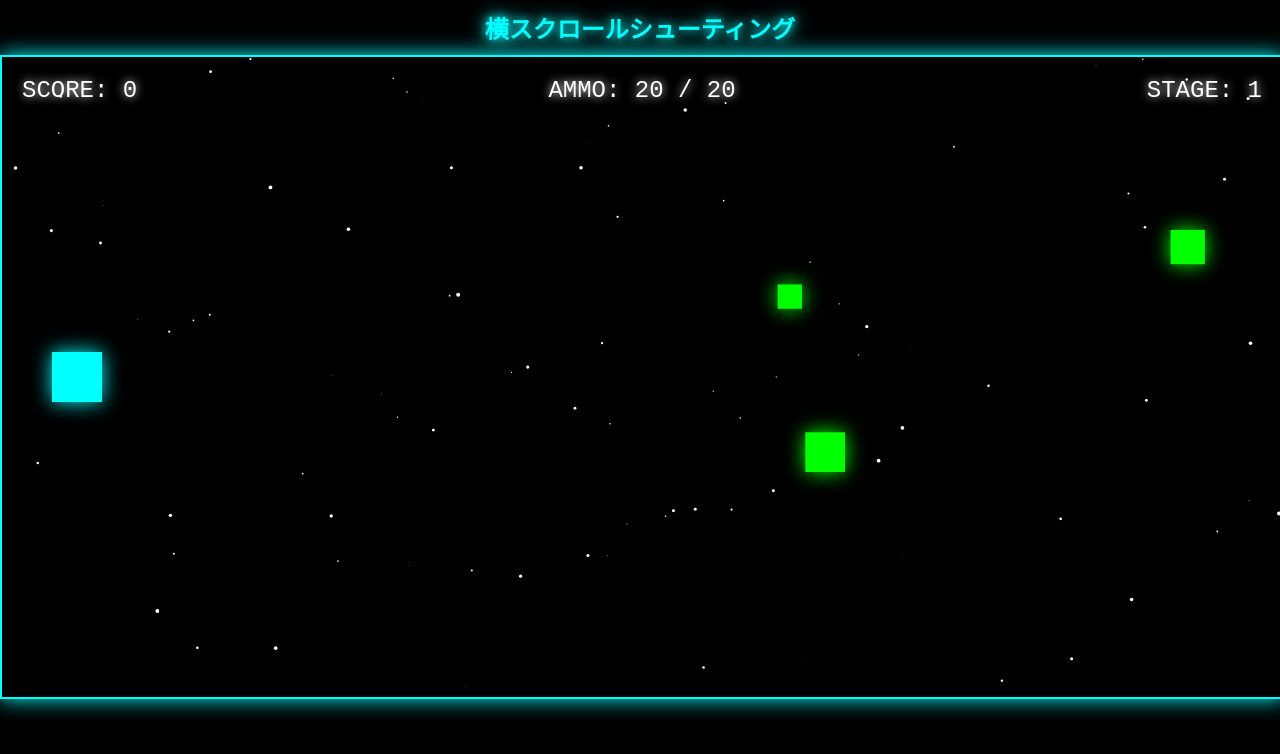
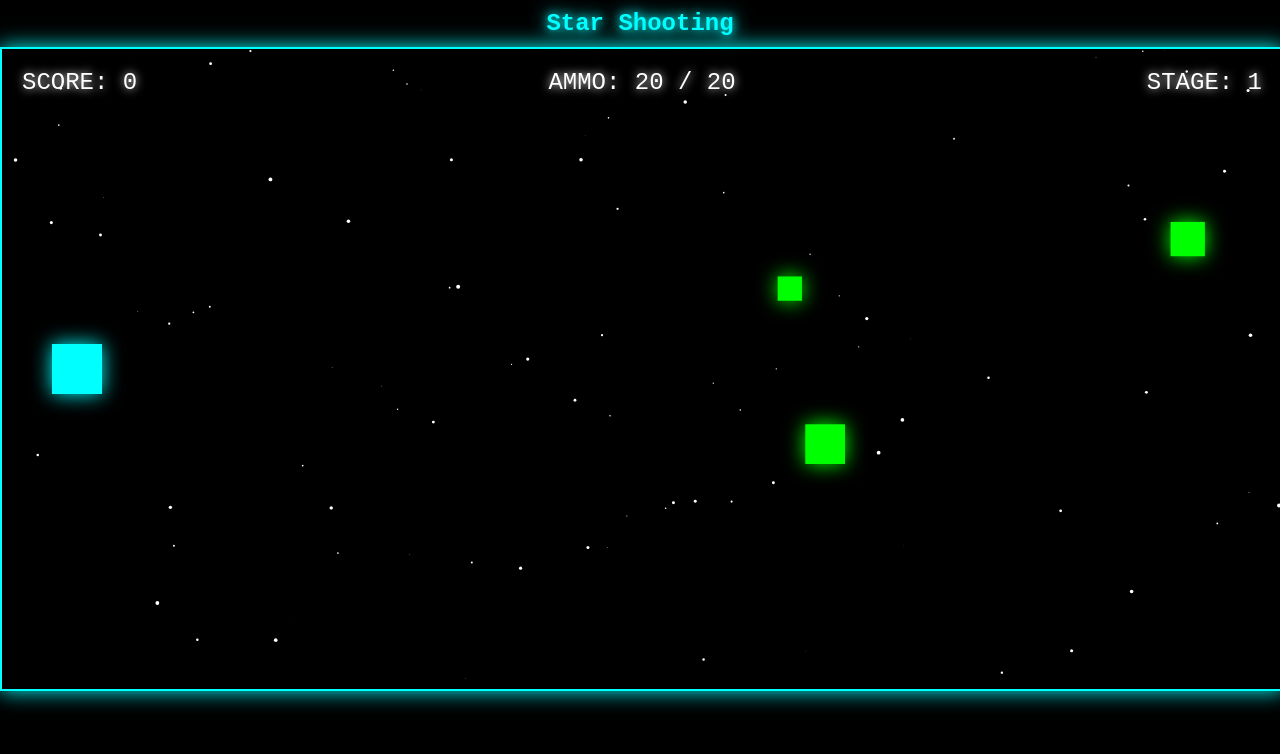
Before and after one commit to kokisuke/shooting-game, a plain HTML site: page index.html in a window 1280 px wide. Drawn offline with Linux system fonts and the light colour scheme.

Commit message:
Add files via upload

```diff
--- a/index.html
+++ b/index.html
@@ -7,7 +7,7 @@
     <link rel="stylesheet" href="style.css">
 </head>
 <body>
-    <h1>横スクロールシューティング</h1>
+    <h1>Star Shooting</h1>
     <canvas id="gameCanvas"></canvas>
 
     <div id="controls">
```
Also changed, not shown: 1 other file.
